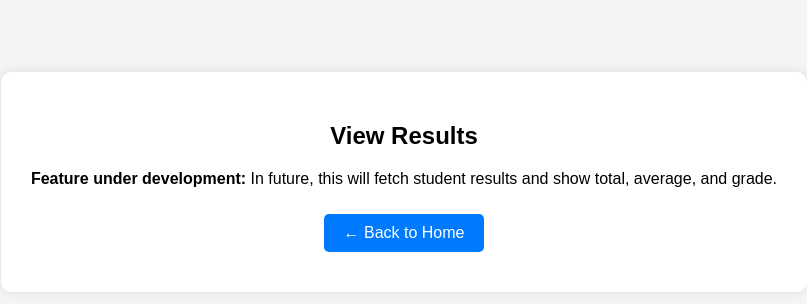
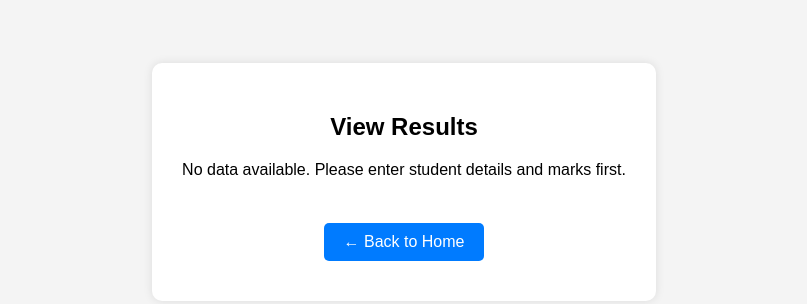
Before and after one commit to Preetham56789/student-result-system, a plain HTML site: page view_result.html in a window 1280 px wide. Shown: the part 226-530 px from the top of the page, without its empty margins (236-1043 px from the left). Drawn offline with Linux system fonts and the light colour scheme.

Commit message:
Update view_result.html

```diff
--- a/view_result.html
+++ b/view_result.html
@@ -8,7 +8,8 @@
 <body>
   <div class="container">
     <h2>View Results</h2>
-    <p><strong>Feature under development:</strong> In future, this will fetch student results and show total, average, and grade.</p>
+    <div id="resultBox"></div>
+    <br>
     <button onclick="location.href='index.html'">← Back to Home</button>
   </div>
   <script src="script.js"></script>
```
